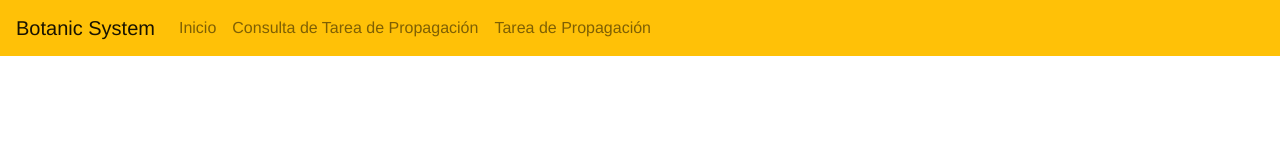
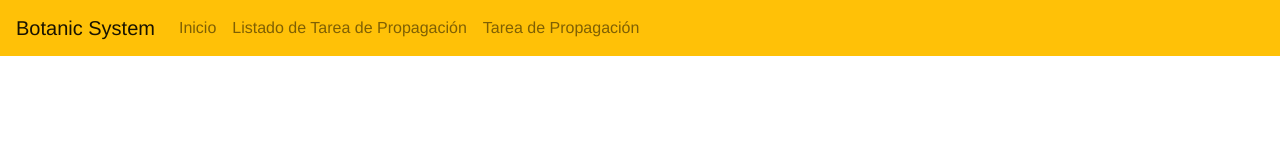
Before and after one commit to otto-krause/proyecto-botania-vue, a Vue app: page / in a window 1280 px wide. Shown: the top 160 px of the page. Built offline with nearby package versions, Linux system fonts and the light colour scheme.

Commit message:
Actualizados nombres de router-links

```diff
--- a/src/components/Navegacion.vue
+++ b/src/components/Navegacion.vue
@@ -21,7 +21,7 @@
           <router-link to="/" class="nav-link">Inicio</router-link>
         </li>
         <li class="nav-item">
-          <router-link to="/BusquedaA" class="nav-link">Consulta de Tarea de Propagación</router-link>
+          <router-link to="/BusquedaA" class="nav-link">Listado de Tarea de Propagación</router-link>
         </li>
         <li class="nav-item">
           <router-link to="/BusquedaB" class="nav-link">Tarea de Propagación</router-link>
```
Also changed, not shown: 1 other file (tests, documents, lock files or other folders).
